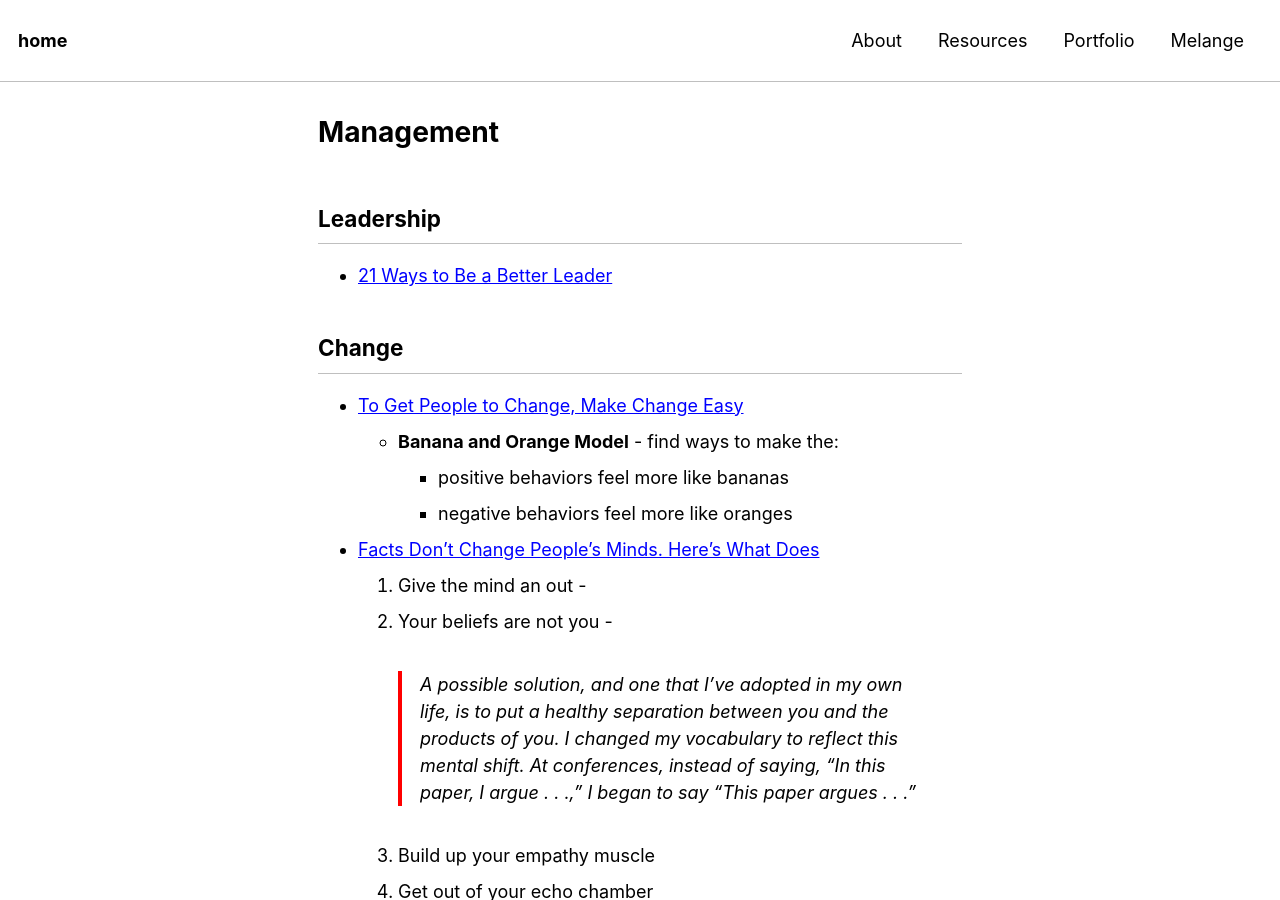
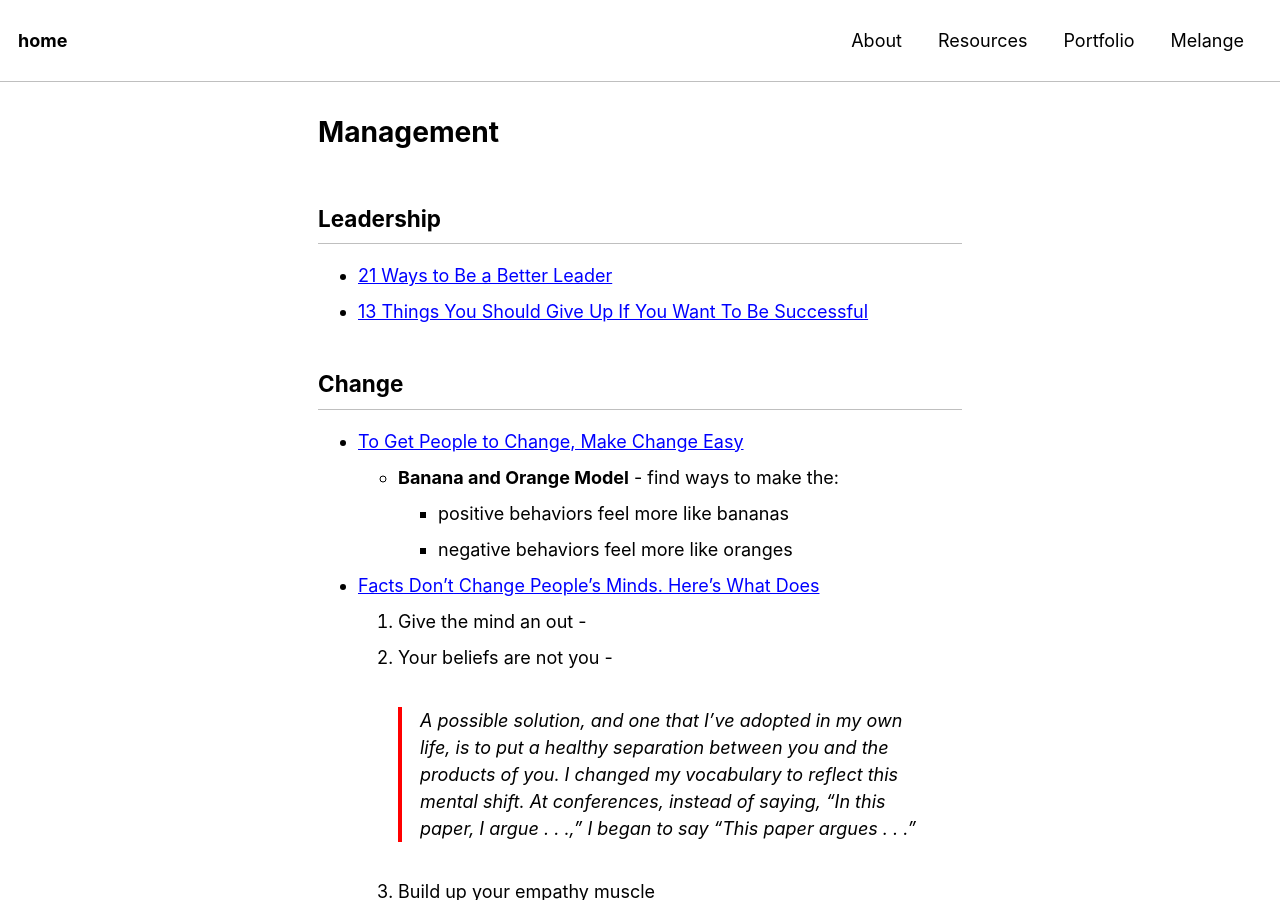
Before and after one commit to reshamas/reshamas.github.io, a Jekyll site: the page built from melange/management.md, in a window 1280 px wide and 900 px high. Built offline with Jekyll 4.4.1, drawn with Linux system fonts in a browser that asks for light colours.

Commit message:
Update management.md

```diff
--- a/melange/management.md
+++ b/melange/management.md
@@ -7,6 +7,7 @@ comments: false
 
 ## Leadership
 - [21 Ways to Be a Better Leader](https://www.inc.com/lolly-daskal/21-ways-to-be-a-better-leader.html)
+- [13 Things You Should Give Up If You Want To Be Successful](https://medium.com/thrive-global/13-things-you-should-give-up-if-you-want-to-be-successful-1958b5aaf116)
 
 ## Change
 - [To Get People to Change, Make Change Easy](https://hbr.org/2017/12/to-get-people-to-change-make-change-easy)
```
